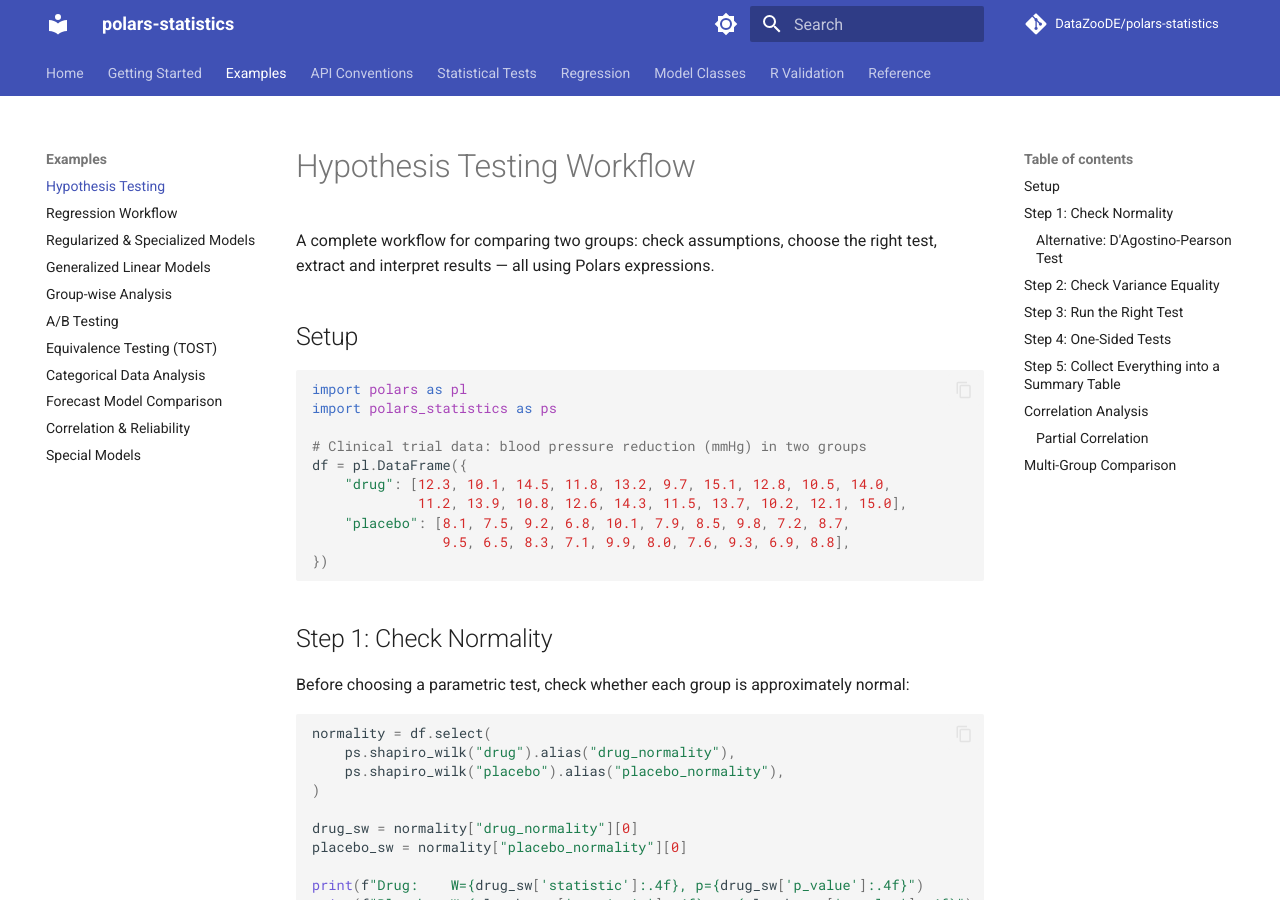
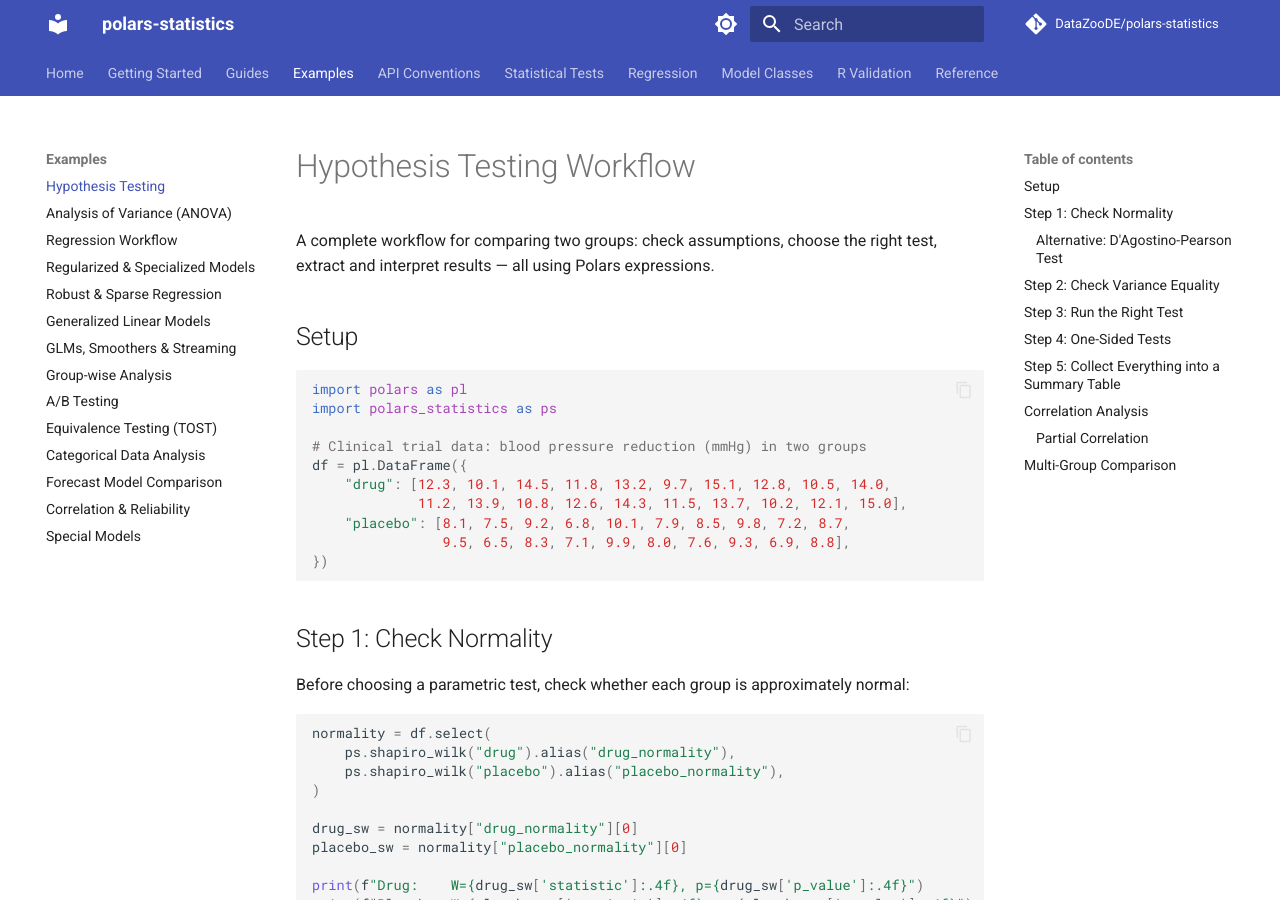
Before and after one commit to DataZooDE/polars-statistics, an MkDocs documentation site: the page built from docs/examples/hypothesis-testing.md, in a window 1280 px wide and 900 px high. Built offline with MkDocs 1.6.1 and Material for MkDocs 9.7.7, drawn with Linux system fonts in a browser that asks for light colours; comment, search, counter and statistics services are not loaded.

Commit message:
docs(11): mkdocs nav for new pages + Guides section
Co-Authored-By: Claude Opus 4.8 <noreply@anthropic.com>

```diff
--- a/mkdocs.yml
+++ b/mkdocs.yml
@@ -46,11 +46,18 @@ markdown_extensions:
 nav:
   - Home: index.md
   - Getting Started: getting-started.md
+  - Guides:
+      - Model Selection: model-selection.md
+      - Coming from scikit-learn: sklearn-migration.md
+      - Migration Guide: migration.md
   - Examples:
       - Hypothesis Testing: examples/hypothesis-testing.md
+      - Analysis of Variance (ANOVA): examples/anova.md
       - Regression Workflow: examples/regression-workflow.md
       - Regularized & Specialized Models: examples/regularized-regression.md
+      - Robust & Sparse Regression: examples/robust-regression.md
       - Generalized Linear Models: examples/glm-models.md
+      - GLMs, Smoothers & Streaming: examples/glm-smoothers-streaming.md
       - Group-wise Analysis: examples/group-analysis.md
       - A/B Testing: examples/ab-testing.md
       - Equivalence Testing (TOST): examples/equivalence-testing.md
```
